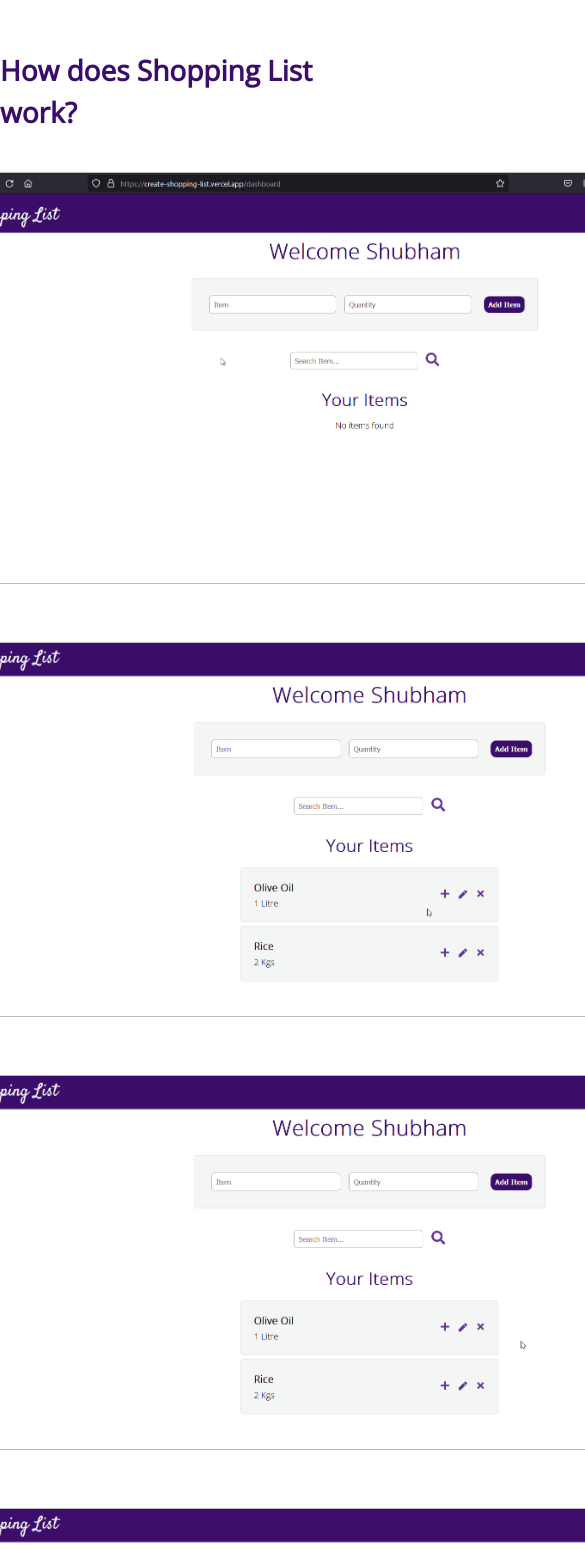
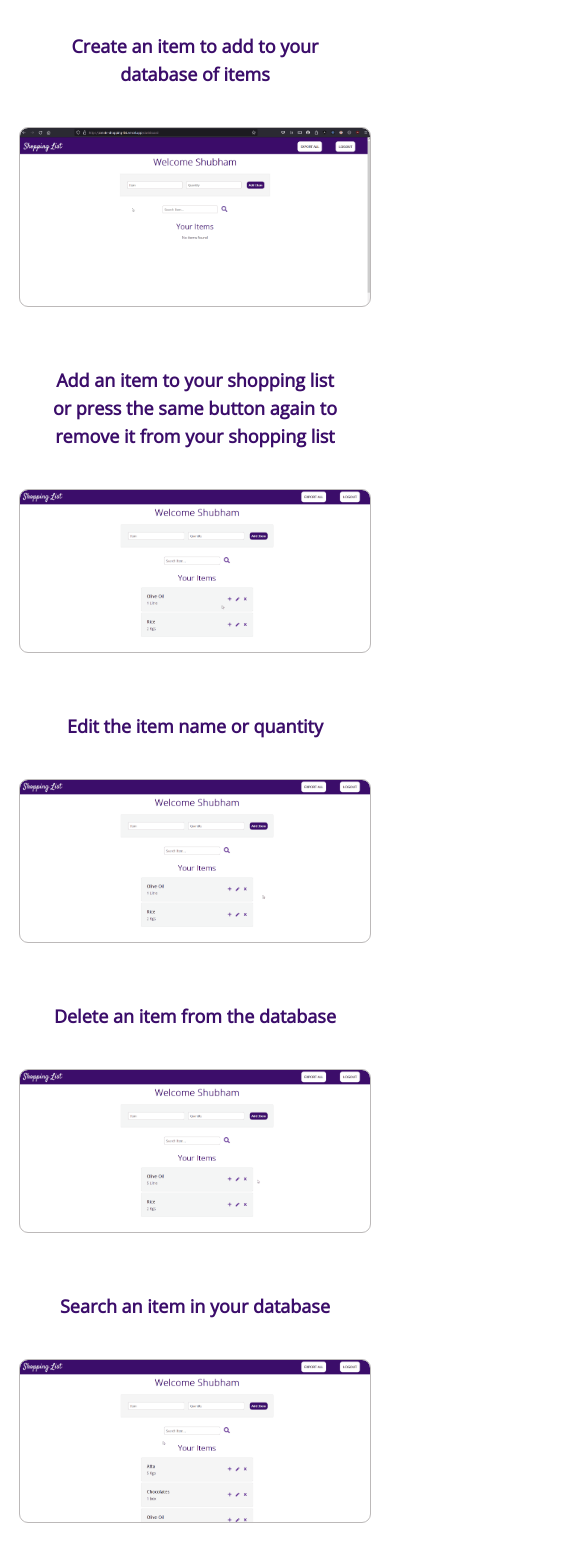
Before and after one commit to SAMURAii-7/shopping-list, a React (Create React App) app in the folder client/: page / in a window 390 px wide. Shown: the part 260-1810 px from the top of the page, 585 px wide, since content can reach past the window. Built offline with nearby package versions, Linux system fonts and the light colour scheme.

Commit message:
add tailwindcss and make home page responsive

```diff
--- a/client/package.json
+++ b/client/package.json
@@ -40,5 +40,7 @@
       "last 1 safari version"
     ]
   },
-  "devDependencies": {}
+  "devDependencies": {
+    "tailwindcss": "^3.3.3"
+  }
 }
--- a/client/src/components/HomeNavBar.jsx
+++ b/client/src/components/HomeNavBar.jsx
@@ -2,7 +2,7 @@ import { Link } from "react-router-dom";
 
 const HomeNavBar = () => {
     return (
-        <nav className="bg-[#3B0D6A] flex items-center justify-between w-full py-[10px] px-[20px]">
+        <nav className="fixed top-0 bg-[#3B0D6A] flex items-center justify-between w-full py-[10px] px-[20px]">
             <Link className="siteName" to="/">
                 Shopping List
             </Link>
--- a/client/src/pages/Home.jsx
+++ b/client/src/pages/Home.jsx
@@ -12,82 +12,82 @@ const Home = () => {
     return (
         <div className="home-container">
             <HomeNavBar />
-            <h1 className="mt-[20px] text-[2.5rem] text-[#3B0D6A] font-bold">
+            <h1 className="mt-[70px] text-[2.5rem] text-[#3B0D6A] font-bold max-md:text-[2rem] max-md:text-center">
                 Simplify your shopping with Shopping List
             </h1>
-            <h1 className="mt-[50px] text-[1.75rem] text-[#3B0D6A] font-bold">
+            <h1 className="mt-[50px] text-[1.5rem] text-[#3B0D6A] font-bold max-md:text-center">
                 How does Shopping List work?
             </h1>
             <div className="flex flex-col items-center">
-                <div className="flex flex-row items-center justify-center p-[20px]">
-                    <h2 className="text-2xl text-[#3B0D6A] font-bold w-[300px] m-[20px]">
+                <div className="flex flex-row items-center justify-center p-[20px] max-md:flex-col">
+                    <h2 className="text-2xl text-[#3B0D6A] font-bold w-[300px] m-[20px] max-md:text-lg max-md:text-center">
                         Create an item to add to your database of items
                     </h2>
                     <img
                         src={createItemGif}
                         alt="Gif for how to create an item"
-                        className="block max-w-[1000px] max-h-[410px] w-auto h-auto mt-[20px] outline outline-1 outline-[#bcb9b9] rounded-lg"
+                        className="block max-w-[1000px] max-h-[410px] w-auto h-auto mt-[20px] outline outline-1 outline-[#bcb9b9] rounded-lg max-md:max-w-[350px]"
                     />
                 </div>
-                <div className="flex flex-row items-center justify-center p-[20px]">
-                    <h2 className="text-2xl text-[#3B0D6A] font-bold w-[300px] m-[20px]">
+                <div className="flex flex-row items-center justify-center p-[20px] max-md:flex-col">
+                    <h2 className="text-2xl text-[#3B0D6A] font-bold w-[300px] m-[20px] max-md:text-lg max-md:text-center">
                         Add an item to your shopping list or press the same
                         button again to remove it from your shopping list
                     </h2>
                     <img
                         src={addItemGif}
                         alt="Gif for how to add an item"
-                        className="block max-w-[1000px] max-h-[373px] w-auto h-auto mt-[20px] outline outline-1 outline-[#bcb9b9] rounded-lg"
+                        className="block max-w-[1000px] max-h-[373px] w-auto h-auto mt-[20px] outline outline-1 outline-[#bcb9b9] rounded-lg max-md:max-w-[350px]"
                     />
                 </div>
-                <div className="flex flex-row items-center justify-center p-[20px]">
-                    <h2 className="text-2xl text-[#3B0D6A] font-bold w-[300px] m-[20px]">
+                <div className="flex flex-row items-center justify-center p-[20px] max-md:flex-col">
+                    <h2 className="text-2xl text-[#3B0D6A] font-bold w-[300px] m-[20px] max-md:text-lg max-md:text-center">
                         Edit the item name or quantity
                     </h2>
                     <img
                         src={editItemGif}
                         alt="Gif for how to edit an item"
-                        className="block max-w-[1000px] max-h-[373px] w-auto h-auto mt-[20px] outline outline-1 outline-[#bcb9b9] rounded-lg"
+                        className="block max-w-[1000px] max-h-[373px] w-auto h-auto mt-[20px] outline outline-1 outline-[#bcb9b9] rounded-lg max-md:max-w-[350px]"
                     />
                 </div>
-                <div className="flex flex-row items-center justify-center p-[20px]">
-                    <h2 className="text-2xl text-[#3B0D6A] font-bold w-[300px] m-[20px]">
+                <div className="flex flex-row items-center justify-center p-[20px] max-md:flex-col">
+                    <h2 className="text-2xl text-[#3B0D6A] font-bold w-[300px] m-[20px] max-md:text-lg max-md:text-center">
                         Delete an item from the database
                     </h2>
                     <img
                         src={deleteItemGif}
                         alt="Gif for how to delete an item"
-                        className="block max-w-[1000px] max-h-[373px] w-auto h-auto mt-[20px] outline outline-1 outline-[#bcb9b9] rounded-lg"
+                        className="block max-w-[1000px] max-h-[373px] w-auto h-auto mt-[20px] outline outline-1 outline-[#bcb9b9] rounded-lg max-md:max-w-[350px]"
                     />
                 </div>
-                <div className="flex flex-row items-center justify-center p-[20px]">
-                    <h2 className="text-2xl text-[#3B0D6A] font-bold w-[300px] m-[20px]">
+                <div className="flex flex-row items-center justify-center p-[20px] max-md:flex-col">
+                    <h2 className="text-2xl text-[#3B0D6A] font-bold w-[300px] m-[20px] max-md:text-lg max-md:text-center">
                         Search an item in your database
                     </h2>
                     <img
                         src={searchItemGif}
                         alt="Gif for how to search an item"
-                        className="block max-w-[1000px] max-h-[373px] w-auto h-auto mt-[20px] outline outline-1 outline-[#bcb9b9] rounded-lg"
+                        className="block max-w-[1000px] max-h-[373px] w-auto h-auto mt-[20px] outline outline-1 outline-[#bcb9b9] rounded-lg max-md:max-w-[350px]"
                     />
                 </div>
-                <div className="flex flex-row items-center justify-center p-[20px]">
-                    <h2 className="text-2xl text-[#3B0D6A] font-bold w-[300px] m-[20px]">
+                <div className="flex flex-row items-center justify-center p-[20px] max-md:flex-col">
+                    <h2 className="text-2xl text-[#3B0D6A] font-bold w-[300px] m-[20px] max-md:text-lg max-md:text-center">
                         Export your shopping list to a CSV file
                     </h2>
                     <img
                         src={exportSelectedGif}
                         alt="Gif for how to export the shopping list"
-                        className="block max-w-[1000px] max-h-[410px] w-auto h-auto mt-[20px] outline outline-1 outline-[#bcb9b9] rounded-lg"
+                        className="block max-w-[1000px] max-h-[410px] w-auto h-auto mt-[20px] outline outline-1 outline-[#bcb9b9] rounded-lg max-md:max-w-[350px]"
                     />
                 </div>
-                <div className="flex flex-row items-center justify-center p-[20px]">
-                    <h2 className="text-2xl text-[#3B0D6A] font-bold w-[300px] m-[20px]">
+                <div className="flex flex-row items-center justify-center p-[20px] max-md:flex-col">
+                    <h2 className="text-2xl text-[#3B0D6A] font-bold w-[300px] m-[20px] max-md:text-lg max-md:text-center">
                         Export the entire database of items to a CSV file
                     </h2>
                     <img
                         src={exportAllGif}
                         alt="Gif for how to export the database of items"
-                        className="block max-w-[1000px] max-h-[410px] w-auto h-auto mt-[20px] outline outline-1 outline-[#bcb9b9] rounded-lg"
+                        className="block max-w-[1000px] max-h-[410px] w-auto h-auto mt-[20px] outline outline-1 outline-[#bcb9b9] rounded-lg max-md:max-w-[350px]"
                     />
                 </div>
             </div>
```
Also changed, not shown: 1 other file (tests, documents, lock files or other folders).
